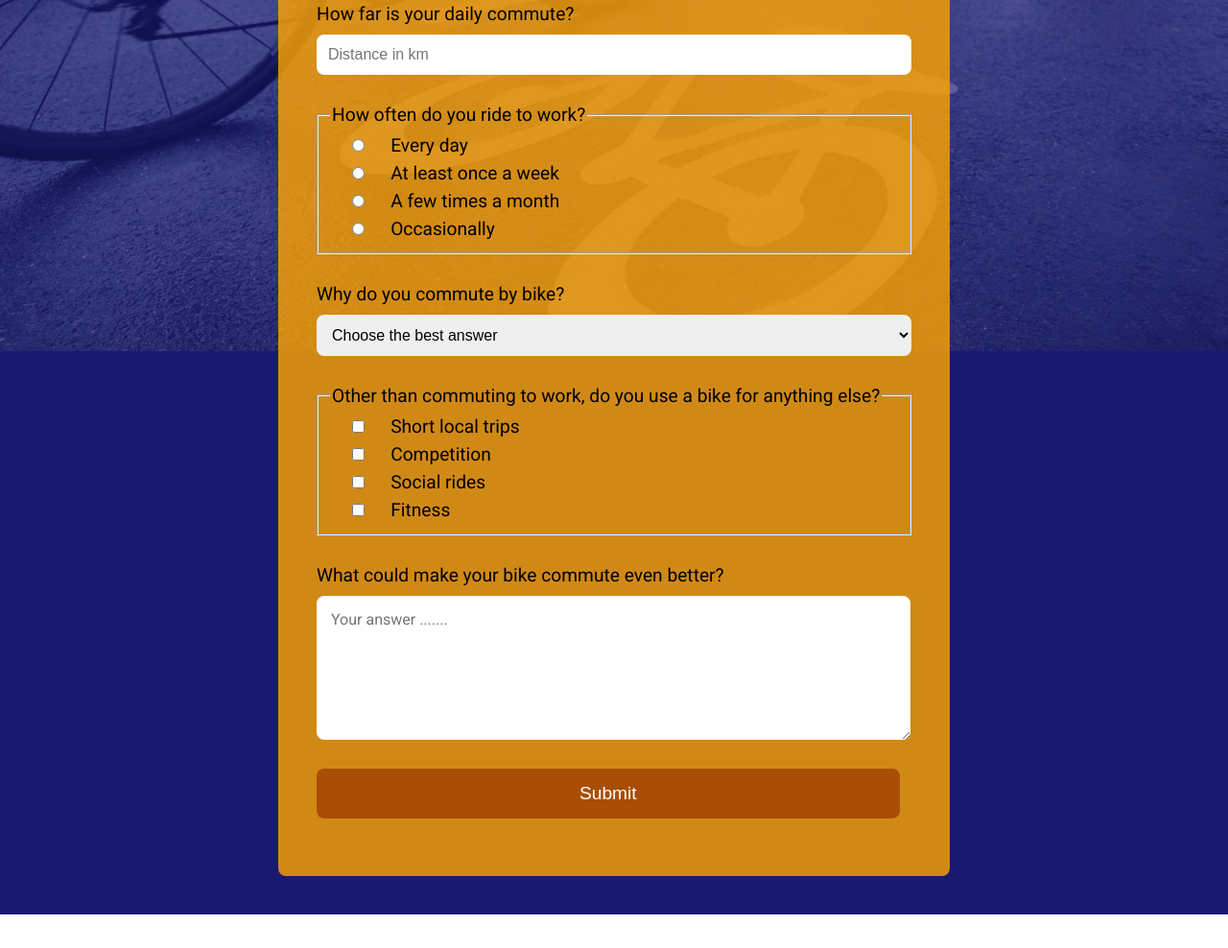
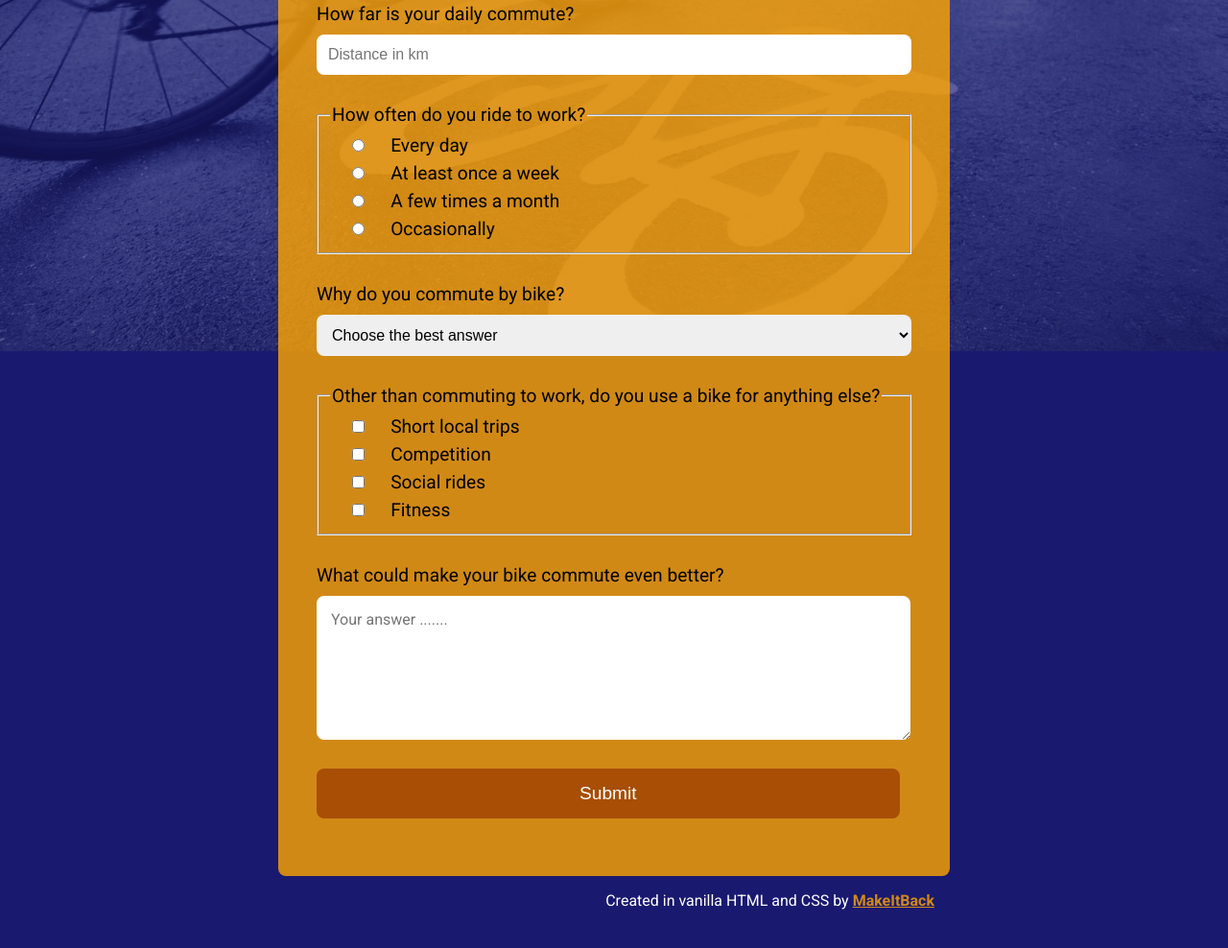
Before and after one commit to MakeItBack/Bike-Survey, a plain HTML site: page index.html in a window 1280 px wide. Shown: the part 434-1422 px from the top of the page at 96% size. Before the commit the page ends 1387 px from the top, so only its background shows below. Drawn offline with Linux system fonts and the light colour scheme.

Commit message:
Add footer

```diff
--- a/index.html
+++ b/index.html
@@ -180,6 +180,16 @@
                   <input id="submit" type="submit" name="button" />
                </form>
             </div>
+            <footer>
+               <p>
+                  Created in vanilla HTML and CSS by
+                  <a
+                     href="https://github.com/MakeItBack/Bike-Survey"
+                     target="__blank"
+                     ><strong>MakeItBack</strong></a
+                  >
+               </p>
+            </footer>
          </div>
       </div>
    </body>
--- a/main.css
+++ b/main.css
@@ -1,9 +1,9 @@
-body			{
-				font-family: 'Roboto', sans-serif;
+body {
+   font-family: "Roboto", sans-serif;
    margin: 0;
 }
 
-.background 	{
+.background {
    background: midnightblue;
    position: relative;
    overflow: hidden;
@@ -11,7 +11,7 @@ body			{
 }
 
 .background::before {
-				content: ' ';
+   content: " ";
    display: block;
    position: fixed;
    top: 0;
@@ -26,46 +26,46 @@ body			{
    background-position: 50% 0;
 }
 
-#container		{
+#container {
    margin: 40px auto;
    max-width: 700px;
    z-index: 2;
    position: relative;
 }
 
-#title-block	{
+#title-block {
    text-align: center;
    color: white;
    margin-bottom: 30px;
 }
 
-h1				{
+h1 {
    font-size: 2.5em;
    font-weight: 400;
 }
 
-#title-block p 	{
+#title-block p {
    font-size: 1.2em;
    font-weight: 300;
 }
 
-#form-block 	{
-				background: rgba(255,165,0,0.8);
+#form-block {
+   background: rgba(255, 165, 0, 0.8);
    border-radius: 8px;
    padding: 40px 40px;
 }
 
-#form-block p	{
+#form-block p {
    font-size: 0.8em;
    text-align: right;
 }
 
-label			{
+label {
    font-size: 1.2em;
    font-weight: 400;
 }
 
-input			{
+input {
    width: 98%;
    display: block;
    padding: 12px 0 12px 12px;
@@ -75,7 +75,7 @@ input			{
    font-size: 1em;
 }
 
-select			{
+select {
    width: 100%;
    display: block;
    padding: 12px;
@@ -85,7 +85,7 @@ select			{
    font-size: 1em;
 }
 
-textarea		{
+textarea {
    width: 95%;
    height: 15vh;
    display: block;
@@ -95,18 +95,18 @@ textarea		{
    font-size: 1em;
    text-align: left;
    padding: 15px;
-				font-family: 'Roboto';
+   font-family: "Roboto";
 }
 
-option			{
+option {
    font-size: 1em;
 }
 
-legend			{
+legend {
    font-size: 1.2em;
 }
 
-fieldset		{
+fieldset {
    margin: 30px 0 30px 0;
 }
 
@@ -137,3 +137,19 @@ input[type="submit"]:hover {
    /*border: 1px solid midnightblue;*/
    font-size: 1.2em;
 }
+
+footer {
+   margin: 1rem 0;
+   padding: 0 1rem;
+   display: flex;
+   align-items: center;
+   justify-content: flex-end;
+}
+footer p {
+   margin: 0;
+   padding: 0;
+   color: white;
+}
+footer p a {
+   color: rgba(255, 165, 0, 0.8);
+}
```
Lines whose indentation alone changed are shown as unchanged.
